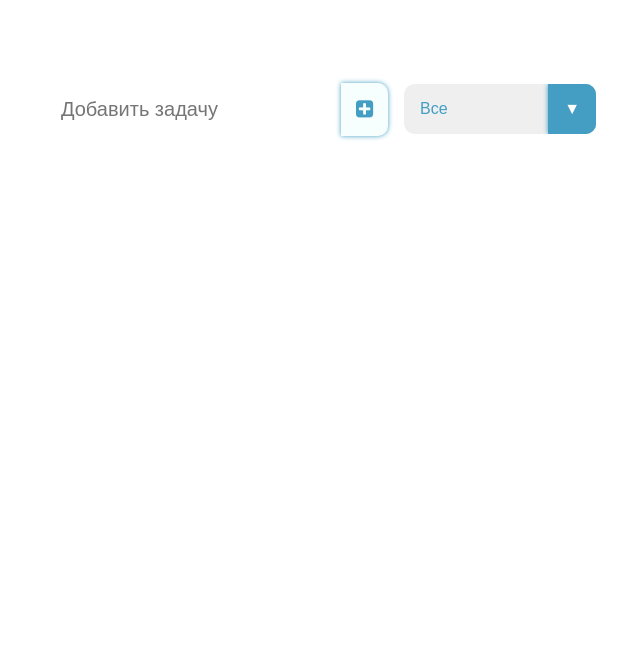
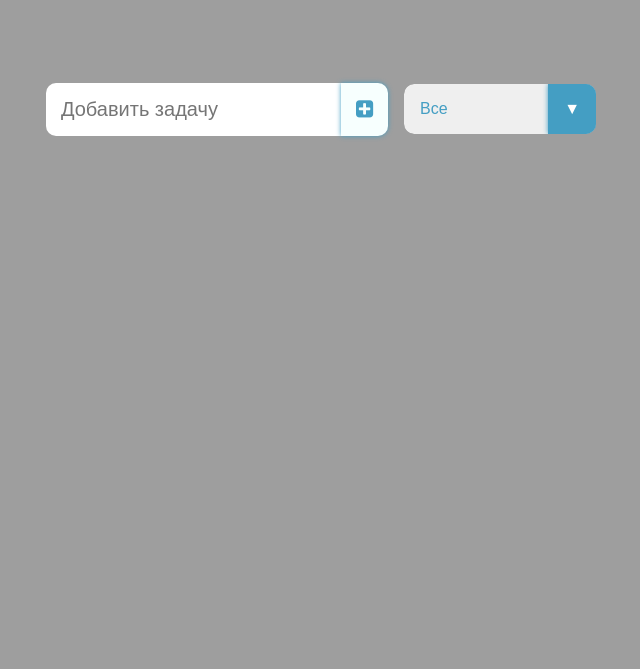
Before and after one commit to Homsi959/App-TODO, a plain HTML site: page index.html in a window 1280 px wide. Shown: the part 131-800 px from the top of the page, without its empty margins (311-951 px from the left). Drawn offline with Linux system fonts and the light colour scheme; the site is published under a folder, as on GitHub Pages, so addresses that start at the root find nothing.

```diff
--- a/css/style.css
+++ b/css/style.css
@@ -13,7 +13,7 @@ menu{display:block}summary{display:list-item}canvas{display:inline-block}templat
 body {
     color: white;
     min-height: 100vh;
-    background: url(/images/bg.jpg) no-repeat;
+    background: url(../images/bg.jpg) no-repeat;
     background-size: cover;
 }
 
```
Also changed, not shown: 2 other files.
